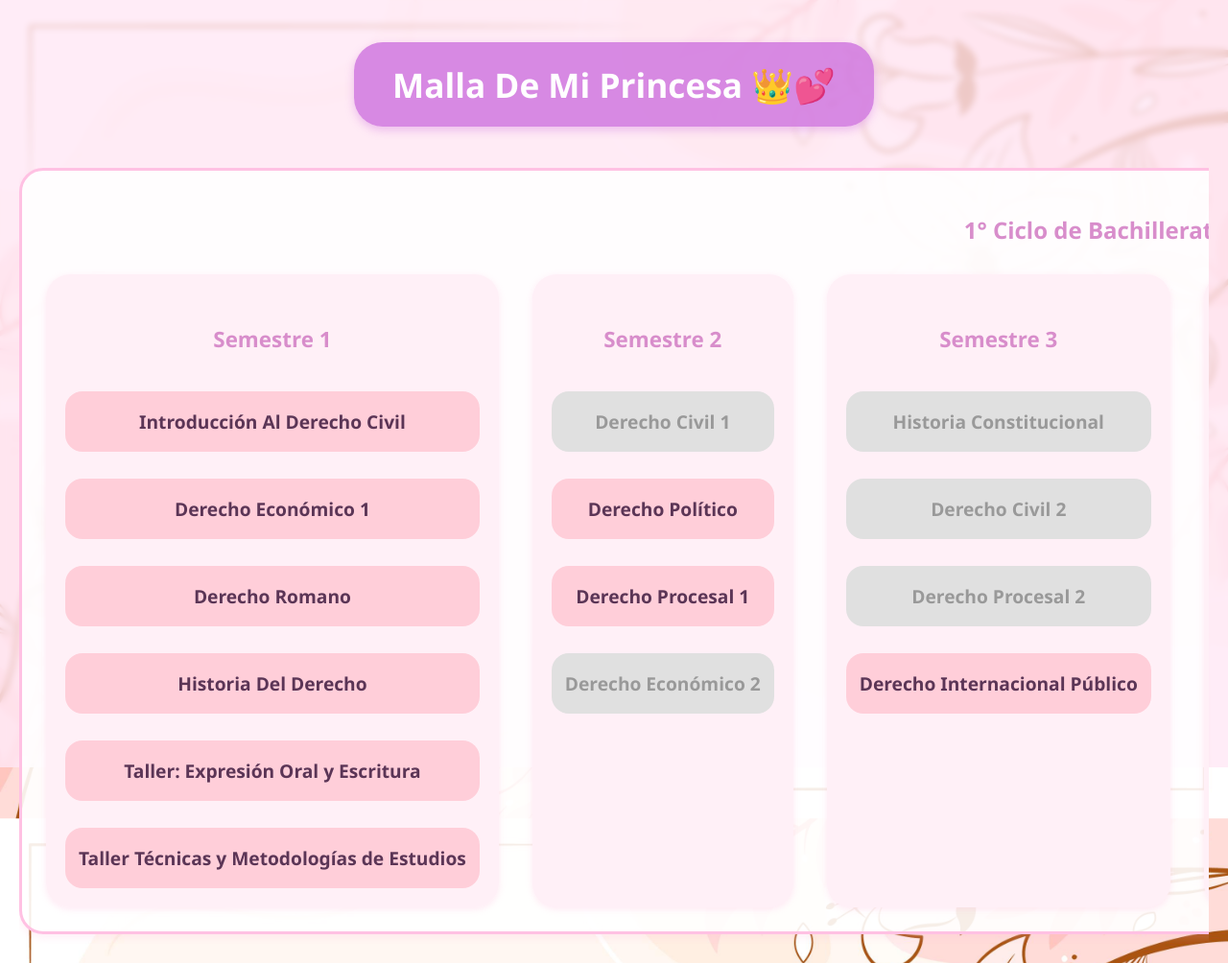
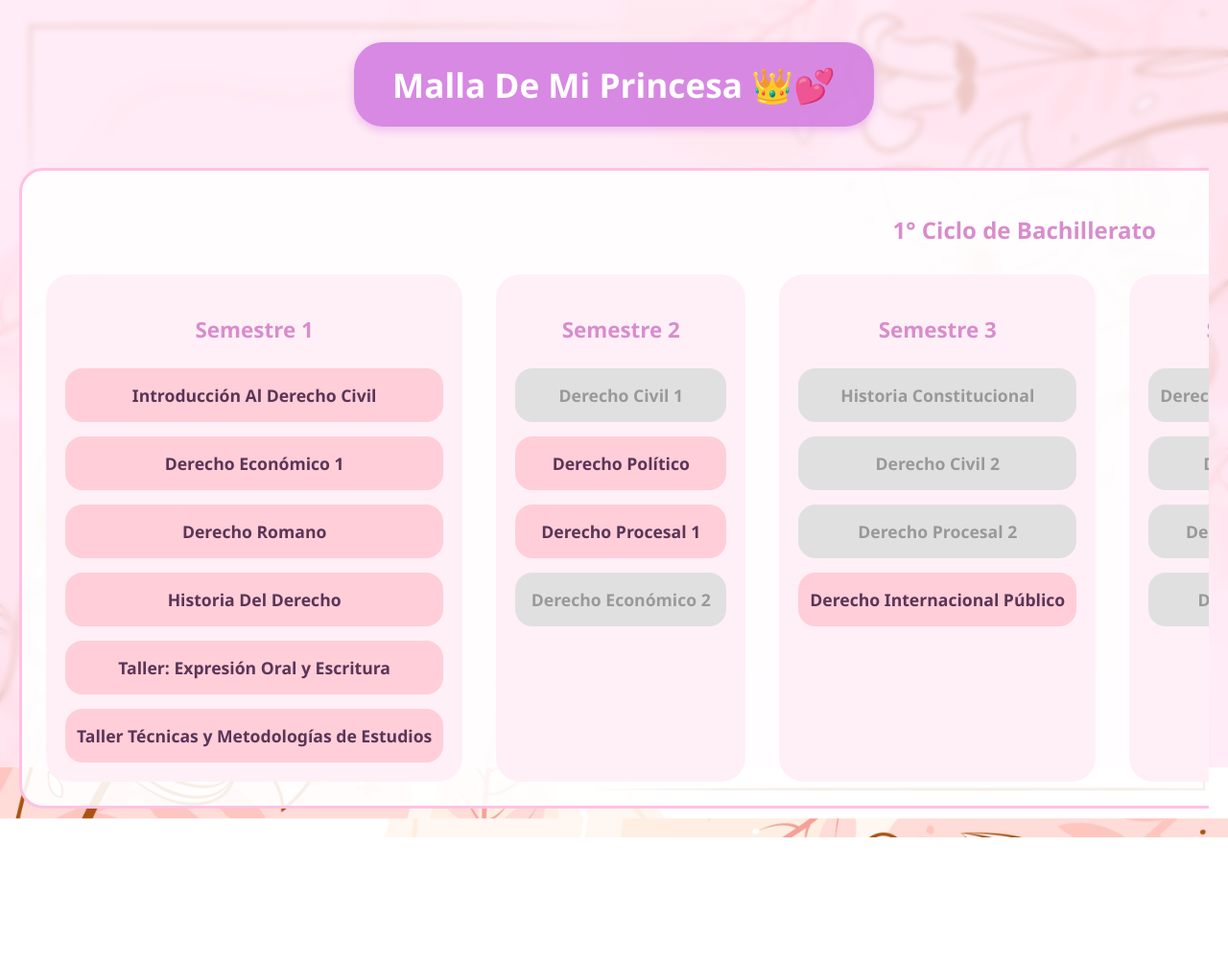
Before and after one commit to PRTNcode/MallaInteractivaPrincesita, a plain HTML site: page index.html in a window 1280 px wide. Shown: the whole page at 96% size. After the commit the page ends 873 px from the top, so only its background shows below. Drawn offline with Linux system fonts and the light colour scheme.

Commit message:
Update styles.css

```diff
--- a/styles.css
+++ b/styles.css
@@ -9,7 +9,7 @@ body {
     position: relative;
 }
 
-/* Overlay suave para difuminar el fondo */
+/* Overlay difuminado */
 body::before {
     content: "";
     position: fixed;
@@ -21,7 +21,7 @@ body::before {
     z-index: -1;
 }
 
-/* Título Princesa */
+/* Título Principal */
 .titulo-princesa-wrapper {
     width: 100%;
     display: flex;
@@ -39,7 +39,7 @@ body::before {
     box-shadow: 0 4px 10px rgba(209, 120, 224, 0.4);
 }
 
-/* Contenedor Principal */
+/* Contenedor Principal de Ciclos (Scroll Horizontal Global) */
 .container {
     display: flex;
     flex-direction: row;
@@ -48,92 +48,10 @@ body::before {
     overflow-y: hidden;
     padding-bottom: 10px;
     box-sizing: border-box;
+    scroll-behavior: smooth;
 }
 
-/* Ciclos (Recuadros grandes) */
-.cycle {
-    flex: 0 0 auto;
-    background: rgba(255, 255, 255, 0.9);
-    border: 3px solid #FFC1E3;
-    border-radius: 25px;
-    padding: 25px;
-    min-width: max-content;
-    box-shadow: 0 4px 8px rgba(255, 182, 217, 0.2);
-}
-
-/* Título de Ciclo */
-.cycle h2 {
-    text-align: center;
-    color: #D88DCB;
-    margin-bottom: 30px;
-}
-
-/* Contenedor de Semestres dentro del ciclo */
-.semester-container {
-    display: flex;
-    flex-direction: row;
-    gap: 35px;
-    overflow: visible;
-}
-
-/* Semestre */
-.semester {
-    background: #FFF0F7;
-    border-radius: 25px;
-    padding: 30px 20px;
-    min-width: 220px;
-    box-shadow: 0 2px 7px rgba(255, 182, 217, 0.3);
-    display: flex;
-    flex-direction: column;
-    gap: 20px;
-    max-height: 600px;
-    overflow-y: auto;
-}
-
-/* Título de Semestre */
-.semester h3 {
-    text-align: center;
-    color: #D88DCB;
-    margin-bottom: 15px;
-    font-size: 1.4em;
-}
-
-/* Asignaturas */
-.subject {
-    background: #FFCED9;
-    padding: 18px 14px;
-    margin: 4px 0;
-    cursor: pointer;
-    border-radius: 18px;
-    text-align: center;
-    user-select: none;
-    transition: background 0.3s, transform 0.2s;
-    font-size: 1.2em;
-    font-weight: 700;
-    color: #5B3556;
-}
-
-.subject:hover {
-    transform: scale(1.08);
-    background: #FFB6D9;
-}
-
-/* Asignaturas Aprobadas */
-.subject.approved {
-    background: #D8B4E2;
-    text-decoration: line-through;
-    color: #5B3556;
-}
-
-/* Asignaturas Bloqueadas */
-.subject.locked {
-    background: #E0E0E0;
-    cursor: not-allowed;
-    text-decoration: none;
-    color: #999;
-}
-
-/* Scroll Horizontal Principal */
+/* Estilo visual del scroll horizontal */
 .container::-webkit-scrollbar {
     height: 10px;
 }
@@ -152,21 +70,80 @@ body::before {
     background: #FFA7D4;
 }
 
-/* Scroll Vertical de Semestres */
-.semester::-webkit-scrollbar {
-    width: 6px;
+/* Recuadro de Ciclo */
+.cycle {
+    flex: 0 0 auto;
+    background: rgba(255, 255, 255, 0.9);
+    border: 3px solid #FFC1E3;
+    border-radius: 25px;
+    padding: 25px;
+    min-width: max-content;
+    display: flex;
+    flex-direction: column;
 }
 
-.semester::-webkit-scrollbar-track {
-    background: #FADAF1;
-    border-radius: 5px;
+/* Título del Ciclo */
+.cycle h2 {
+    text-align: center;
+    color: #D88DCB;
+    margin-bottom: 30px;
 }
 
-.semester::-webkit-scrollbar-thumb {
-    background: #FFB6D9;
-    border-radius: 5px;
+/* Contenedor de Semestres dentro del Ciclo */
+.semester-container {
+    display: flex;
+    flex-direction: row;
+    gap: 35px;
 }
 
-.semester::-webkit-scrollbar-thumb:hover {
-    background: #FFA7D4;
+/* Recuadro del Semestre */
+.semester {
+    background: #FFF0F7;
+    border-radius: 25px;
+    padding: 20px;
+    min-width: 220px;
+    display: flex;
+    flex-direction: column;
+    gap: 15px;
 }
+
+/* Título de Semestre */
+.semester h3 {
+    text-align: center;
+    color: #D88DCB;
+    margin-bottom: 10px;
+    font-size: 1.4em;
+}
+
+/* Asignaturas */
+.subject {
+    background: #FFCED9;
+    padding: 16px 12px;
+    cursor: pointer;
+    border-radius: 18px;
+    text-align: center;
+    user-select: none;
+    transition: background 0.3s, transform 0.2s;
+    font-size: 1.1em;
+    font-weight: 700;
+    color: #5B3556;
+}
+
+.subject:hover {
+    transform: scale(1.05);
+    background: #FFB6D9;
+}
+
+/* Aprobadas */
+.subject.approved {
+    background: #D8B4E2;
+    text-decoration: line-through;
+    color: #5B3556;
+}
+
+/* Bloqueadas */
+.subject.locked {
+    background: #E0E0E0;
+    cursor: not-allowed;
+    color: #999;
+}
```
